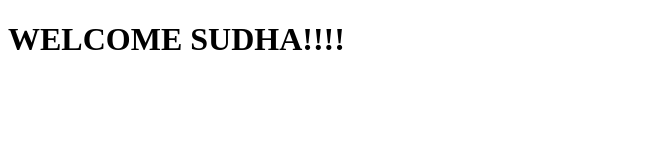
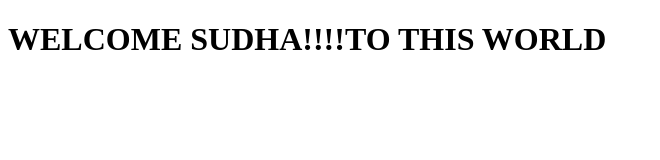
Before and after one commit to sudhapidaparthi/coursera-test, a plain HTML site: page site/index.html in a window 1280 px wide. Shown: the whole page, without its empty margins (0-660 px from the left). Drawn offline with Linux system fonts and the light colour scheme.

Commit message:
its matter of small change

```diff
--- a/site/index.html
+++ b/site/index.html
@@ -4,6 +4,6 @@
 	<title>"HELLO!!!COURSERA"</title>
 </head>
 <body>
-<h1>WELCOME SUDHA!!!!</h1>
+<h1>WELCOME SUDHA!!!!TO THIS WORLD</h1>
 </body>
 </html>
```
